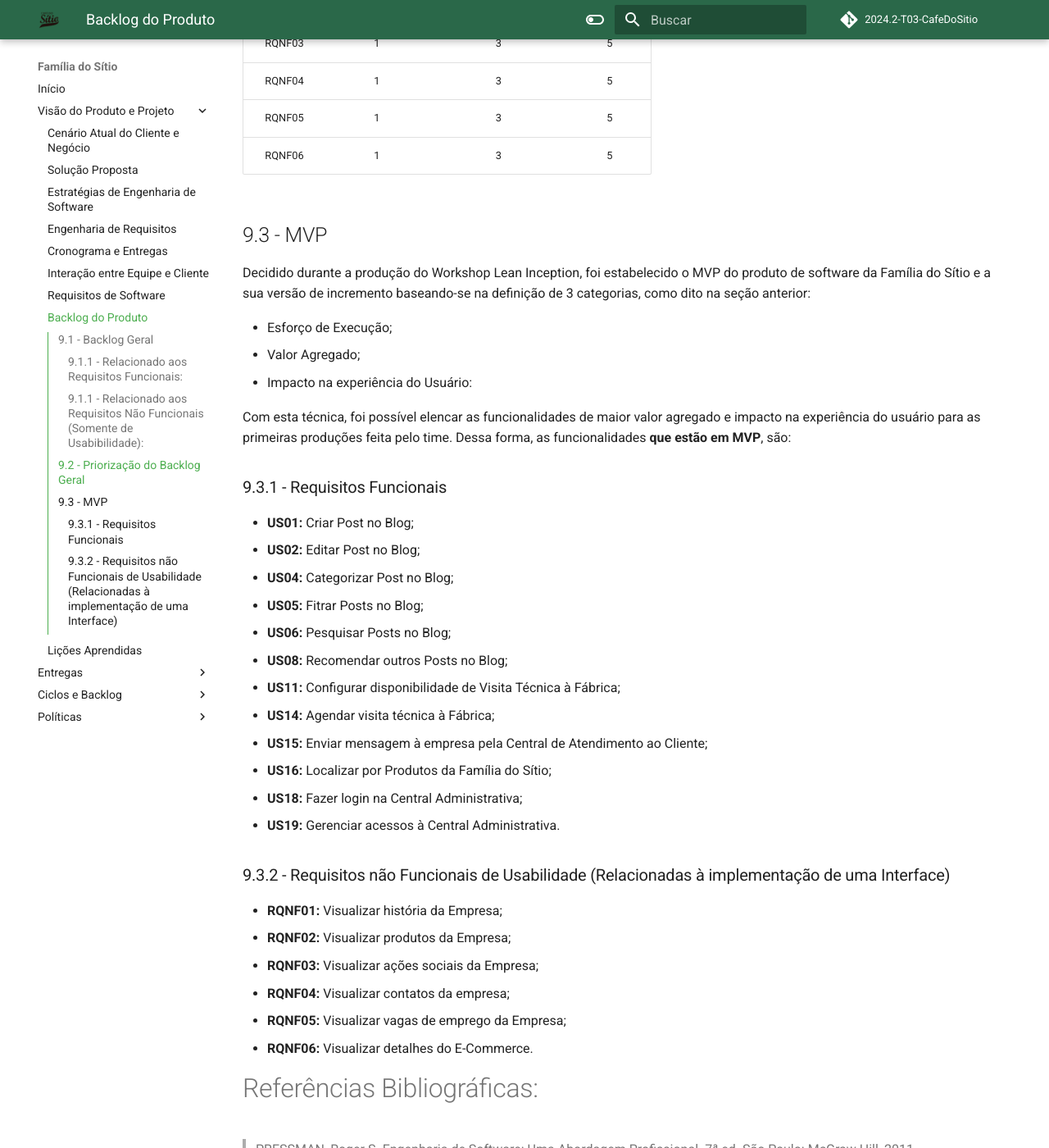
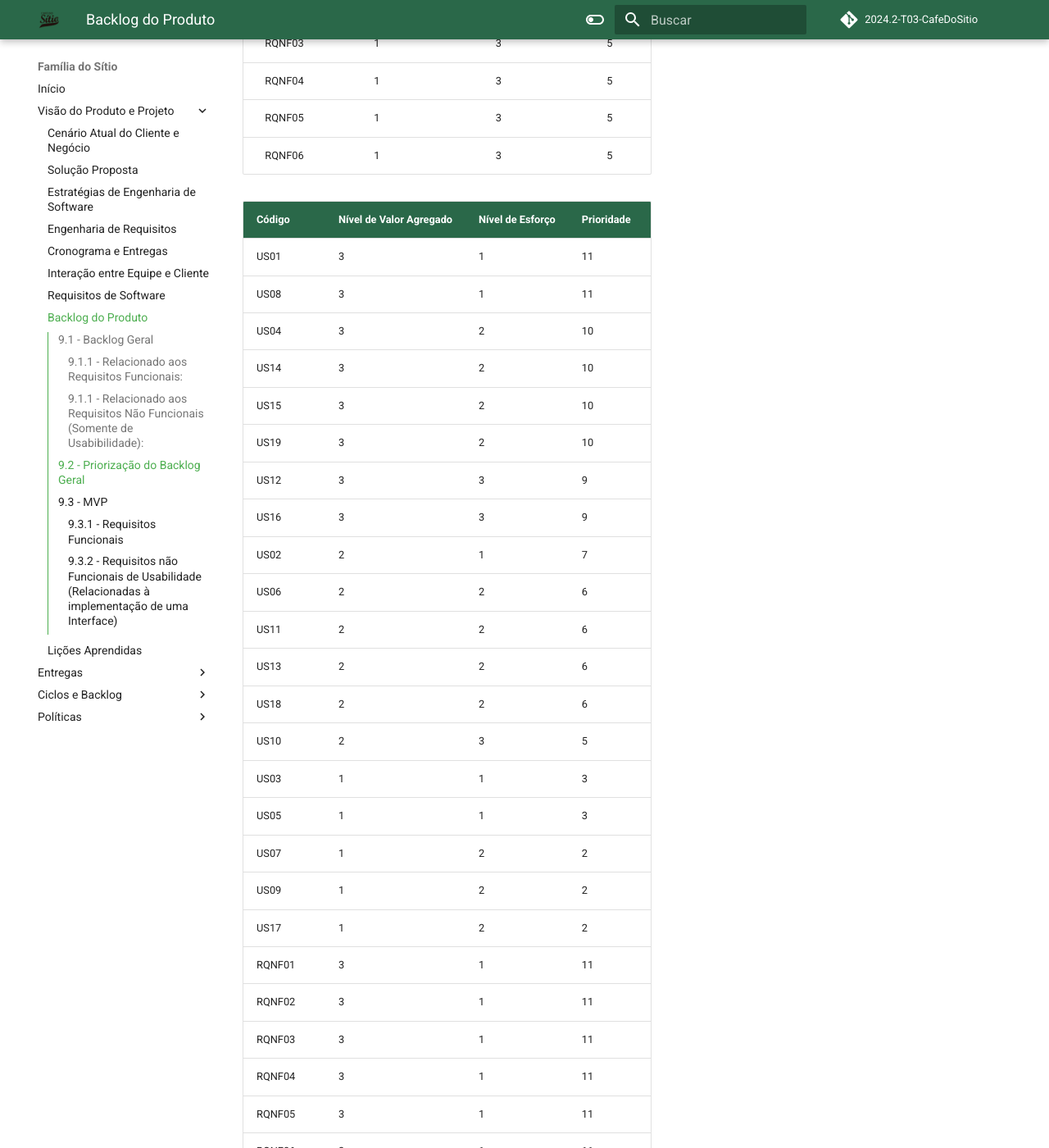
Before and after one commit to mdsreq-fga-unb/2024.2-T03-CafeDoSitio, an MkDocs documentation site: the page built from docs/sections/2-docPage/9-backlogDeProduto.md, in a window 1280 px wide and 1400 px high, scrolled down 4242 px. Shown: the whole window at 82% size. Built offline with MkDocs 1.6.1 and Material for MkDocs 9.7.7, drawn with Linux system fonts in a browser that asks for light colours; comment, search, counter and statistics services are not loaded; some of the changed text lies outside the part shown.

Commit message:
docs: corrigindo backlog

```diff
--- a/docs/sections/2-docPage/9-backlogDeProduto.md
+++ b/docs/sections/2-docPage/9-backlogDeProduto.md
@@ -73,7 +73,7 @@ Os requisitos em sua devida priorização é:
 
 Código   | Nível de Esforço       | Nível de Valor Agregado             | Prioridade
 :------: | :--------------------: | :---------------------------------: | :----------:
-US01     | 1                      | 3                             | 5
+US01     | 1                      | 3                                   | 5
 US08     | 1                      | 3                             | 5
 US04     | 2                      | 3                             | 4
 US14     | 2                      | 3                             | 4
@@ -98,6 +98,34 @@ RQNF03   | 1                      | 3                             | 5
 RQNF04   | 1                      | 3                             | 5
 RQNF05   | 1                      | 3                             | 5
 RQNF06   | 1                      | 3                             | 5
+
+Código | Nível de Valor Agregado | Nível de Esforço | Prioridade
+------ | ----------------------- | ---------------- | ----------
+US01   | 3                       | 1                | 11
+US08   | 3                       | 1                | 11
+US04   | 3                       | 2                | 10
+US14   | 3                       | 2                | 10
+US15   | 3                       | 2                | 10
+US19   | 3                       | 2                | 10
+US12   | 3                       | 3                | 9
+US16   | 3                       | 3                | 9
+US02   | 2                       | 1                | 7
+US06   | 2                       | 2                | 6
+US11   | 2                       | 2                | 6
+US13   | 2                       | 2                | 6
+US18   | 2                       | 2                | 6
+US10   | 2                       | 3                | 5
+US03   | 1                       | 1                | 3
+US05   | 1                       | 1                | 3
+US07   | 1                       | 2                | 2
+US09   | 1                       | 2                | 2
+US17   | 1                       | 2                | 2
+RQNF01 | 3                       | 1                | 11
+RQNF02 | 3                       | 1                | 11
+RQNF03 | 3                       | 1                | 11
+RQNF04 | 3                       | 1                | 11
+RQNF05 | 3                       | 1                | 11
+RQNF06 | 3                       | 1                | 11
 
 <!-- US03   | Nível 2                    | Nível 1                           | Nível 2     |3 -->
 <!-- US12   | Nível 3                    | Nível 2                           | Nível 3     |7 -->
```
Also changed, not shown: other parts of docs/sections/2-docPage/9-backlogDeProduto.md (+1 -1 lines).
